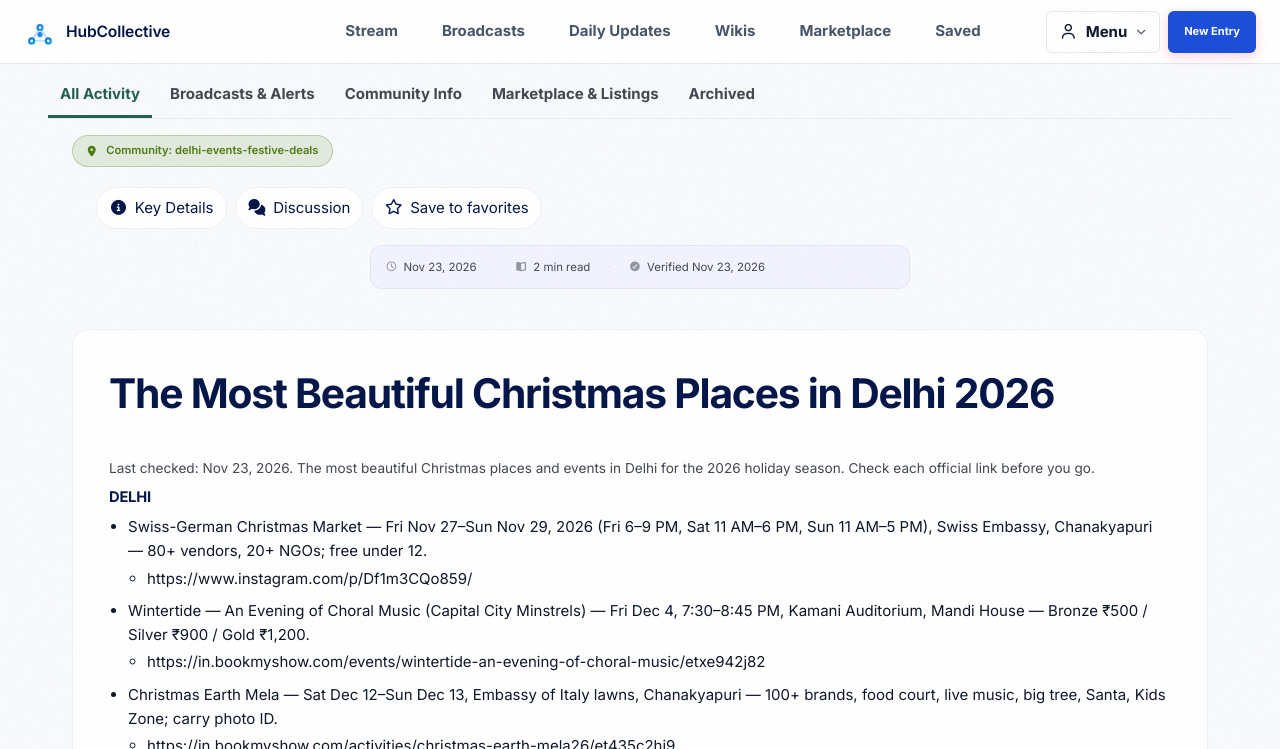
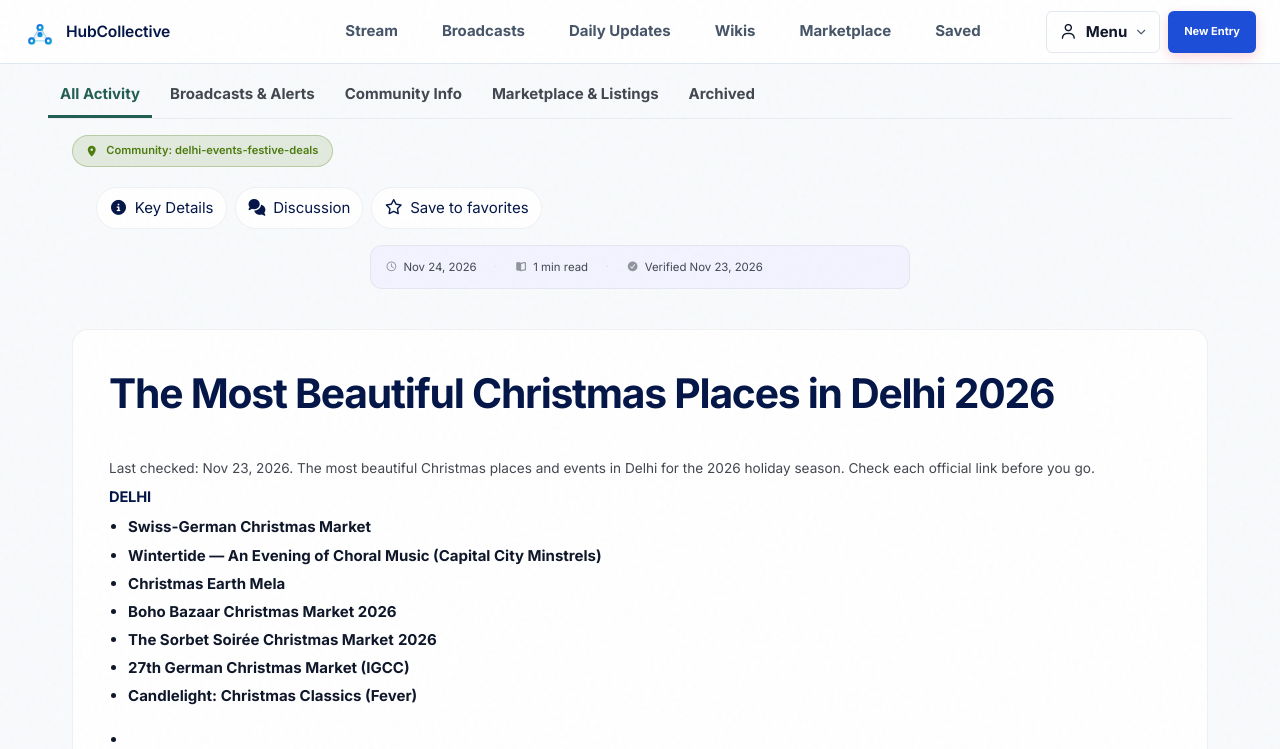
Before and after one commit to the-hub-community/hub-web, a Jekyll site: the page built from content/delhi-events-festive-deals/the-most-beautiful-christmas-places-in-delhi-2026.md, in a window 1280 px wide and 1400 px high, scrolled down 454 px. Shown: the top 749 px of the window. Built offline with Jekyll 4.4.1, drawn with Linux system fonts in a browser that asks for light colours; some of the changed text lies outside the part shown; grey boxes are pictures that could not be loaded.

Commit message:
sync(delhi-events-festive-deals): content/delhi-events-festive-deals/the-most-beautiful-christmas-places-in-delhi-2026.md

```diff
--- a/content/delhi-events-festive-deals/the-most-beautiful-christmas-places-in-delhi-2026.md
+++ b/content/delhi-events-festive-deals/the-most-beautiful-christmas-places-in-delhi-2026.md
@@ -22,20 +22,14 @@ Last checked: Nov 23, 2026. The most beautiful Christmas places and events in De
 
 **DELHI**
 
-- Swiss-German Christmas Market — Fri Nov 27–Sun Nov 29, 2026 (Fri 6–9 PM, Sat 11 AM–6 PM, Sun 11 AM–5 PM), Swiss Embassy, Chanakyapuri — 80+ vendors, 20+ NGOs; free under 12.
-  - [https://www.instagram.com/p/Df1m3CQo859/](https://www.instagram.com/p/Df1m3CQo859/)
-- Wintertide — An Evening of Choral Music (Capital City Minstrels) — Fri Dec 4, 7:30–8:45 PM, Kamani Auditorium, Mandi House — Bronze ₹500 / Silver ₹900 / Gold ₹1,200.
-  - [https://in.bookmyshow.com/events/wintertide-an-evening-of-choral-music/etxe942j82](https://in.bookmyshow.com/events/wintertide-an-evening-of-choral-music/etxe942j82)
-- Christmas Earth Mela — Sat Dec 12–Sun Dec 13, Embassy of Italy lawns, Chanakyapuri — 100+ brands, food court, live music, big tree, Santa, Kids Zone; carry photo ID.
-  - [https://in.bookmyshow.com/activities/christmas-earth-mela26/et435c2hj9](https://in.bookmyshow.com/activities/christmas-earth-mela26/et435c2hj9)
-- Boho Bazaar Christmas Market 2026 — Sat Dec 19–Sun Dec 20, 12:00 PM onwards, JLN Stadium, CGO Complex — 300+ pop-ups, 50+ food stalls, Elf Parades, Santa, snowfall zones.
-  - [https://www.skillboxes.com/events/boho-bazaar-christmas-market-2026-sbszqpze](https://www.skillboxes.com/events/boho-bazaar-christmas-market-2026-sbszqpze)
-- The Sorbet Soirée Christmas Market 2026 — Sat Dec 19–Sun Dec 20, 11 AM–9 PM, JLN Stadium Gate No. 1 Lawn — ₹199 single day / ₹350 two-day.
-  - [https://www.district.in/events/the-sorbet-soiree-christmas-market-2026-buy-tickets](https://www.district.in/events/the-sorbet-soiree-christmas-market-2026-buy-tickets)
-- 27th German Christmas Market (IGCC) — Sat Dec 19–Sun Dec 20, 2026 — venue and timings not yet published; check the official calendar.
-  - [https://indien.ahk.de/en/internal-ahk-folder/events-calendar/regional-events-calendar/delhi](https://indien.ahk.de/en/internal-ahk-folder/events-calendar/regional-events-calendar/delhi)
-- Candlelight: Christmas Classics (Fever) — Thu Dec 24, 6:00 PM, 60 min, Travancore Palace (open-air amphitheatre) — ₹2,000 / ₹2,500 / ₹5,000; age 8+.
-- [ [https://liveyourcity.com/m/658915?seasonal=](https://liveyourcity.com/m/658915?seasonal=) *]([https://liveyourcity.com/m/658915?seasonal=](https://liveyourcity.com/m/658915?seasonal=)* )<div class="lh-align-center"><div class="lh-video-container"><iframe src="https://www.youtube.com/embed/gAVPnEmgbg4" title="YouTube video" allowfullscreen></iframe></div></div>
+- **Swiss-German Christmas Market**
+- **Wintertide — An Evening of Choral Music (Capital City Minstrels)**
+- **Christmas Earth Mela**
+- **Boho Bazaar Christmas Market 2026**
+- **The Sorbet Soirée Christmas Market** **2026**
+- **27th German Christmas Market (IGCC)**
+- **Candlelight: Christmas Classics (Fever)**
+- <div class="lh-align-center"><div class="lh-video-container"><iframe src="https://www.youtube.com/embed/gAVPnEmgbg4" title="YouTube video" allowfullscreen></iframe></div></div>
 </div>
 <div class="lh-clear"></div>
 </div>
```
Also changed, not shown: other parts of content/delhi-events-festive-deals/the-most-beautiful-christmas-places-in-delhi-2026.md (+2 -2 lines).
